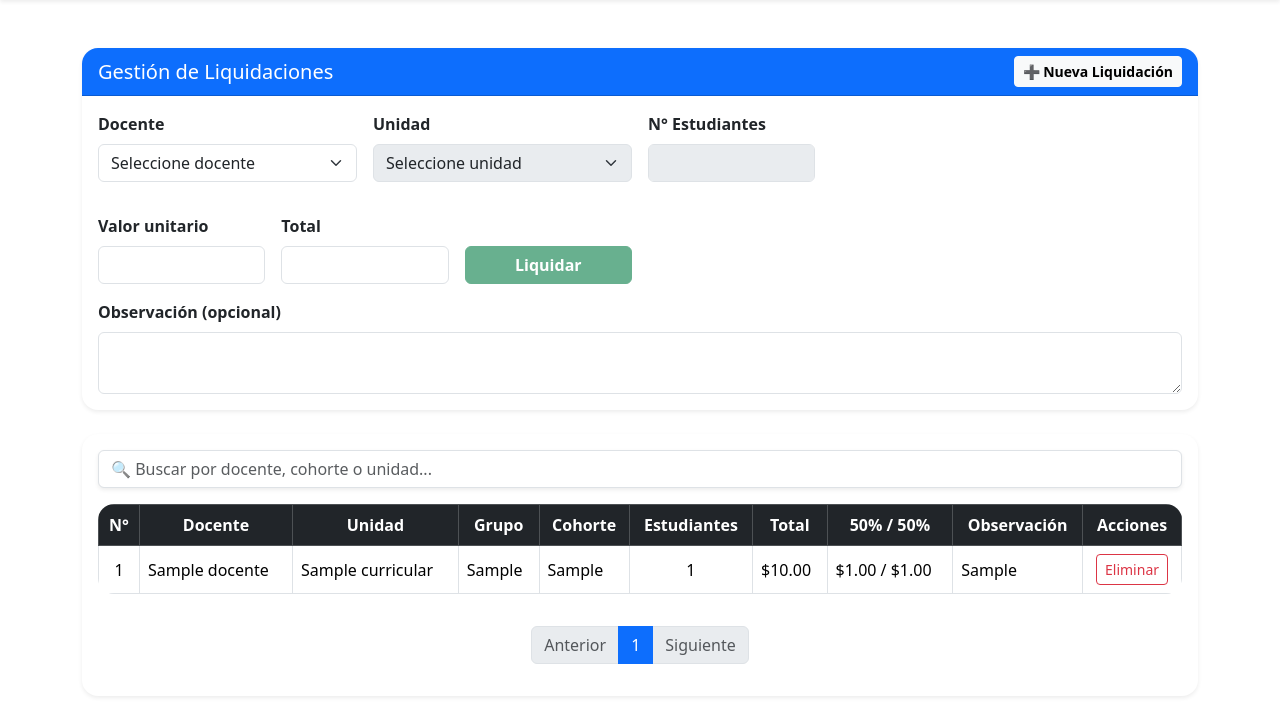
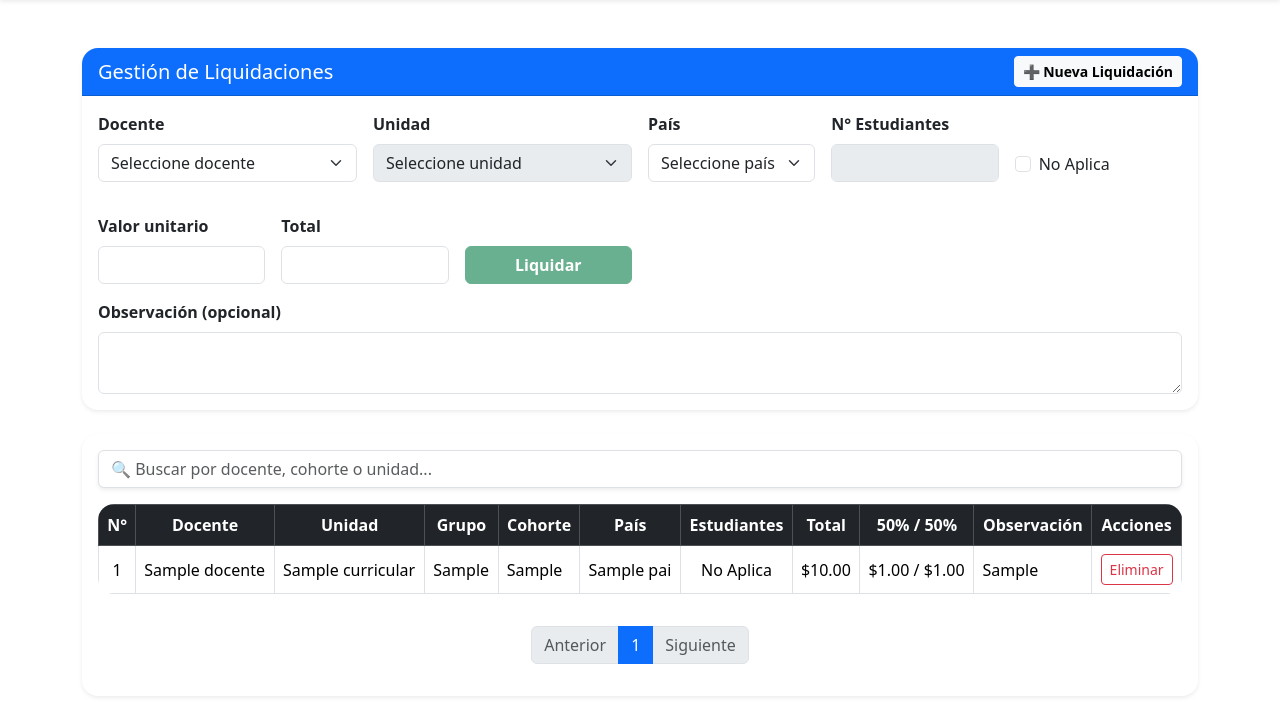
Before and after one commit to villegas07/GeneradorNominas, a PHP site: page /pages/liquidacion.php in a window 1280 px wide, after a click on "➕ Nueva Liquidación". Shown: the part 81-800 px from the top of the page. Run offline with PHP 8.4, Linux system fonts and the light colour scheme; a user stored in the database is signed in; tables that the repository leaves empty hold one stand-in row (values such as "Sample post"); some libraries are stand-ins or nearby versions.

Commit message:
mejora al liquidar n/a estudiantes, mejora en la configuración de la factura, y reorganización de navbar

```diff
--- a/pages/liquidacion.php
+++ b/pages/liquidacion.php
@@ -12,7 +12,9 @@ if ($_SERVER['REQUEST_METHOD'] === 'POST' && isset($_POST['accion']) && $_POST['
 
     $id_docente = intval($_POST['id_docente'] ?? 0);
     $id_unidad = intval($_POST['id_unidad'] ?? 0);
+    $id_pais = intval($_POST['id_pais'] ?? 0);
     $numero_estudiantes = intval($_POST['numero_estudiantes'] ?? 0);
+    $estudiantes_no_aplica = isset($_POST['estudiantes_no_aplica']) ? 1 : 0;
     $valor_total = floatval($_POST['valor_total'] ?? 0);
 
     $primer_pago = (isset($_POST['primer_pago']) && $_POST['primer_pago'] !== '') ? floatval($_POST['primer_pago']) : null;
@@ -28,10 +30,10 @@ if ($_SERVER['REQUEST_METHOD'] === 'POST' && isset($_POST['accion']) && $_POST['
         $conn->begin_transaction();
 
         // Build dinámico para permitir NULL en campos opcionales
-        $columns = ['id_docente','id_unidad','numero_estudiantes','valor_total'];
-        $placeholders = ['?','?','?','?'];
-        $types = 'iiid';
-        $params = [$id_docente, $id_unidad, $numero_estudiantes, $valor_total];
+        $columns = ['id_docente','id_unidad','id_pais','numero_estudiantes','estudiantes_no_aplica','valor_total'];
+        $placeholders = ['?','?','?','?','?','?'];
+        $types = 'iiiiii';
+        $params = [$id_docente, $id_unidad, $id_pais, $numero_estudiantes, $estudiantes_no_aplica, $valor_total];
 
         if ($primer_pago !== null) {
             $columns[] = 'primer_pago';
@@ -80,7 +82,8 @@ if ($_SERVER['REQUEST_METHOD'] === 'POST' && isset($_POST['accion']) && $_POST['
         $id_liquidacion = $stmt->insert_id;
         $stmt->close();
 
-        // Preparar statements para insertar estudiantes y asociaciones (eficiente reutilizar prepare)
+        // Solo insertar estudiantes si no es "No Aplica"
+        if (!$estudiantes_no_aplica && !empty($nombres_estudiantes)) {
             $stmtInsertEst = $conn->prepare("INSERT INTO estudiante (nombre) VALUES (?)");
             $stmtAssoc = $conn->prepare("INSERT INTO liquidacion_estudiante (id_liquidacion, id_estudiante) VALUES (?, ?)");
 
@@ -88,19 +91,18 @@ if ($_SERVER['REQUEST_METHOD'] === 'POST' && isset($_POST['accion']) && $_POST['
                 $nombre = trim($nombre);
                 if ($nombre === "") continue;
 
-            // Insertar estudiante
                 $nameVar = $nombre;
                 $stmtInsertEst->bind_param("s", $nameVar);
                 $stmtInsertEst->execute();
                 $id_estudiante = $stmtInsertEst->insert_id;
 
-            // Asociar estudiante a la liquidación
                 $stmtAssoc->bind_param("ii", $id_liquidacion, $id_estudiante);
                 $stmtAssoc->execute();
             }
 
             $stmtInsertEst->close();
             $stmtAssoc->close();
+        }
 
         $conn->commit();
 
@@ -141,12 +143,16 @@ $docentes = $conn->query("
     ORDER BY d.nombre
 ");
 
+// Obtener países para el select
+$paises = $conn->query("SELECT id_pais, nombre FROM pais ORDER BY nombre");
+
 $liquidaciones = $conn->query("
-    SELECT l.*, d.nombre AS docente_nombre, u.nombre AS unidad_nombre, u.grupo, p.codigo AS cohorte
+    SELECT l.*, d.nombre AS docente_nombre, u.nombre AS unidad_nombre, u.grupo, p.codigo AS cohorte, pa.nombre AS pais_nombre
     FROM liquidacion l
     JOIN docente d ON l.id_docente = d.id_docente
     JOIN unidad_curricular u ON l.id_unidad = u.id_unidad
     JOIN periodo p ON u.id_periodo = p.id_periodo
+    LEFT JOIN pais pa ON l.id_pais = pa.id_pais
     ORDER BY l.id_liquidacion DESC
 ");
 
@@ -186,18 +192,55 @@ include '../includes/navbar.php';
                     </div>
 
                     <div class="col-md-2">
+                        <label class="form-label fw-semibold">País</label>
+                        <select name="id_pais" class="form-select" required>
+                            <option value="">Seleccione país</option>
+                            <?php while($pais = $paises->fetch_assoc()): ?>
+                            <option value="<?= $pais['id_pais'] ?>"><?= htmlspecialchars($pais['nombre']) ?></option>
+                            <?php endwhile; ?>
+                        </select>
+                    </div>
+
+                    <div class="col-md-2">
                         <label class="form-label fw-semibold">N° Estudiantes</label>
-                        <input type="number" name="numero_estudiantes" id="numero_estudiantes" class="form-control"
-                            required disabled>
+                        <input type="number" name="numero_estudiantes" id="numero_estudiantes" class="form-control" disabled>
+                    </div>
+
+                    <div class="col-md-2">
+                        <label class="form-label fw-semibold">&nbsp;</label>
+                        <div class="form-check mt-2">
+                            <input class="form-check-input" type="checkbox" name="estudiantes_no_aplica" id="estudiantes_no_aplica">
+                            <label class="form-check-label" for="estudiantes_no_aplica">
+                                No Aplica
+                            </label>
+                        </div>
                     </div>
 
                     <div class="col-md-12" id="contenedor_estudiantes"></div>
 
                       <script>
+// Manejar checkbox "No Aplica"
+document.getElementById('estudiantes_no_aplica').addEventListener('change', function() {
+    const numEstudiantes = document.getElementById('numero_estudiantes');
+    const contenedor = document.getElementById('contenedor_estudiantes');
+
+    if (this.checked) {
+        numEstudiantes.value = 0;
+        numEstudiantes.disabled = true;
+        contenedor.innerHTML = '';
+        actualizarTotalPreview();
+    } else {
+        numEstudiantes.disabled = false;
+    }
+});
+
 document.getElementById('numero_estudiantes').addEventListener('input', function () {
     const contenedor = document.getElementById('contenedor_estudiantes');
+    const noAplica = document.getElementById('estudiantes_no_aplica').checked;
+
     contenedor.innerHTML = '';
 
+    if (!noAplica) {
         const n = parseInt(this.value);
         if (!isNaN(n) && n > 0) {
             for (let i = 1; i <= n; i++) {
@@ -211,6 +254,7 @@ document.getElementById('numero_estudiantes').addEventListener('input', function
                                required>
                     </div>
                 `;
+            }
         }
     }
 });
@@ -266,6 +310,7 @@ document.getElementById('numero_estudiantes').addEventListener('input', function
                             <th>Unidad</th>
                             <th>Grupo</th>
                             <th>Cohorte</th>
+                            <th>País</th>
                             <th>Estudiantes</th>
                             <th>Total</th>
                             <th>50% / 50%</th>
@@ -281,7 +326,8 @@ document.getElementById('numero_estudiantes').addEventListener('input', function
                             <td><?= htmlspecialchars($l['unidad_nombre']) ?></td>
                             <td><?= htmlspecialchars($l['grupo']) ?></td>
                             <td><?= htmlspecialchars($l['cohorte']) ?></td>
-                            <td class="text-center"><?= intval($l['numero_estudiantes']) ?></td>
+                            <td><?= htmlspecialchars($l['pais_nombre'] ?? 'N/A') ?></td>
+                            <td class="text-center"><?= $l['estudiantes_no_aplica'] ? 'No Aplica' : intval($l['numero_estudiantes']) ?></td>
                             <td>$<?= number_format($l['valor_total'],2) ?></td>
                             <td>$<?= number_format($l['primer_pago'],2) ?> / $<?= number_format($l['segundo_pago'],2) ?>
                             </td>
@@ -454,16 +500,13 @@ function eliminarLiquidacion(id) {
 
 function actualizarTotalPreview() {
     const valorUnit = parseFloat(document.getElementById('valor_unit').value) || 0;
-    const numEst = parseInt(document.getElementById('numero_estudiantes').value) || 0;
+    const noAplica = document.getElementById('estudiantes_no_aplica').checked;
+    const numEst = noAplica ? 1 : (parseInt(document.getElementById('numero_estudiantes').value) || 0);
     const total = valorUnit * numEst;
 
-    // Mostrar en el campo de vista previa
     document.getElementById('valor_total_preview').value = total > 0 ? total.toFixed(2) : '';
-
-    // Asignar a inputs ocultos (para enviar al backend)
     document.getElementById('valor_total').value = total.toFixed(2);
 
-    // Calcular 50% y asignar
     const mitad = total / 2;
     document.getElementById('primer_pago').value = mitad.toFixed(2);
     document.getElementById('segundo_pago').value = mitad.toFixed(2);
```
Also changed, not shown: nomina_academica.sql (+40 -3 lines), pages/configuracion.php (+27 -13 lines), pages/vista_factura.php (+7 -4 lines). Lines whose indentation alone changed are shown as unchanged.
